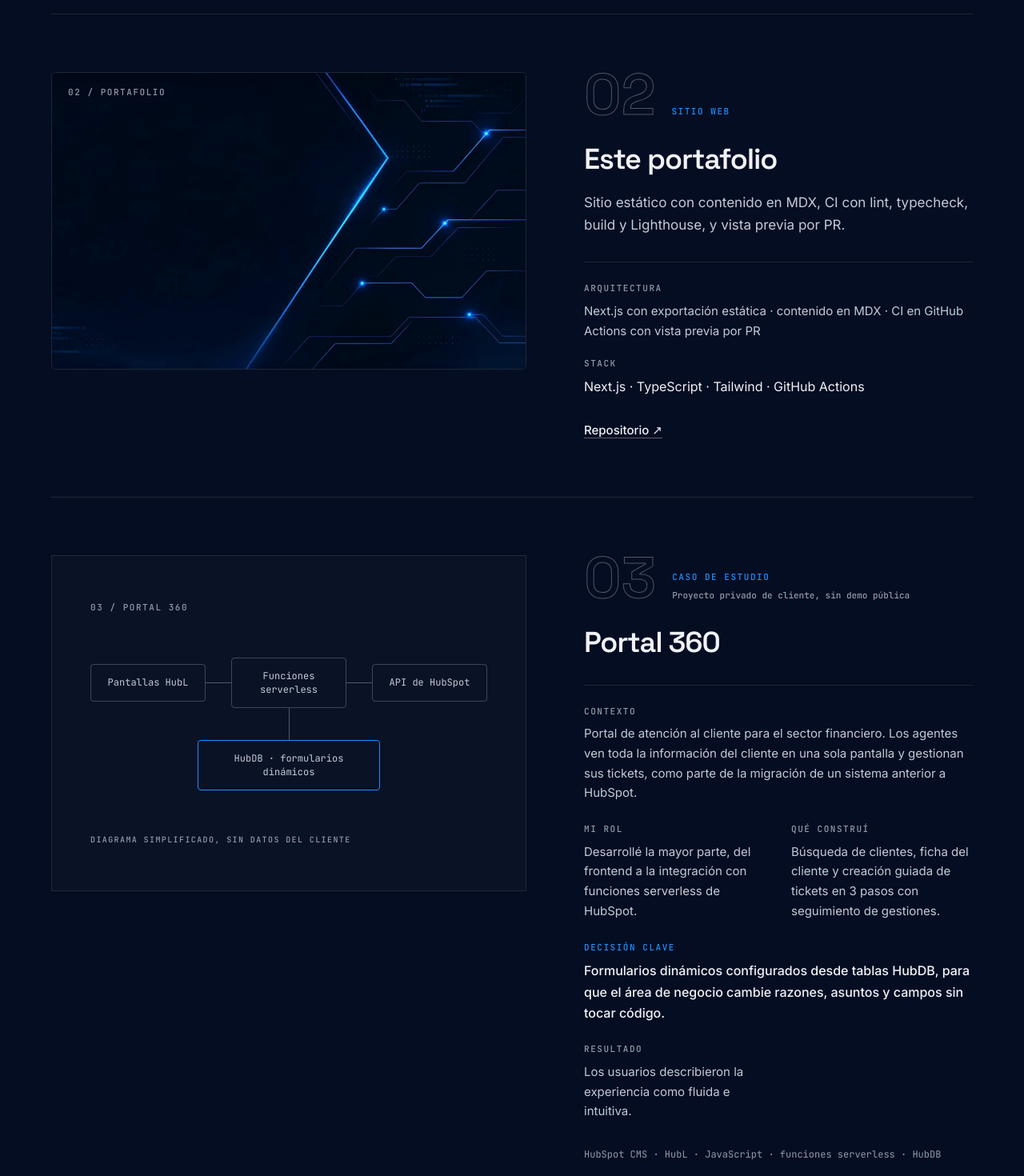
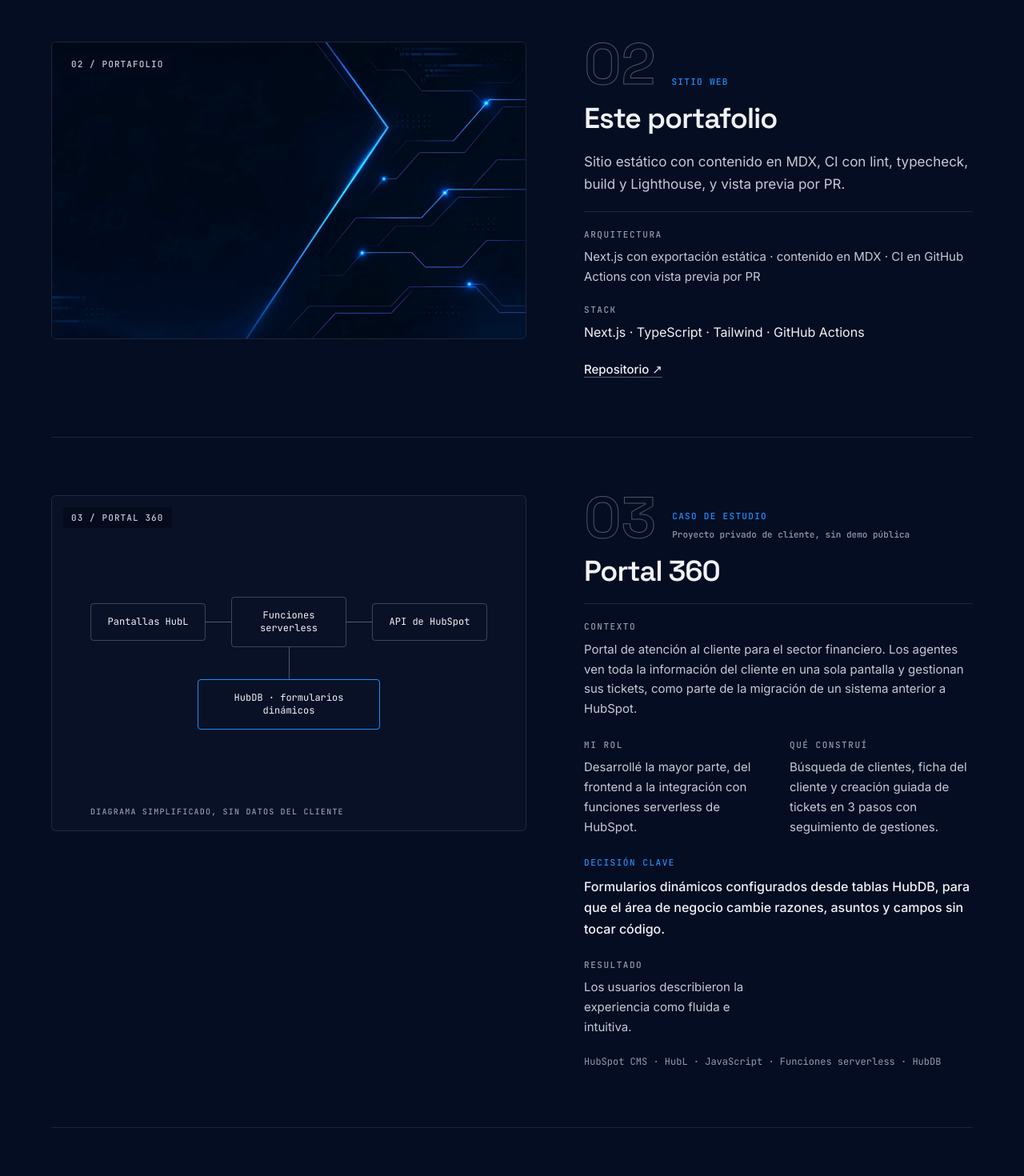
Before and after one commit to ottooniel/portafolio, a Next.js app: page / in a window 1280 px wide. Shown: the part 2920-4390 px from the top of the page at 80% size. Built offline with nearby package versions, Linux system fonts and the light colour scheme.

Commit message:
feat: ajustar filas de proyectos a las medidas de la maqueta

```diff
--- a/package.json
+++ b/package.json
@@ -11,7 +11,6 @@
   },
   "dependencies": {
     "@mdx-js/loader": "^3.1.1",
-    "@mdx-js/react": "^3.1.1",
     "@next/mdx": "16.4.6",
     "next": "16.4.6",
     "react": "19.3.1",
--- a/src/components/Fact.tsx
+++ b/src/components/Fact.tsx
@@ -12,16 +12,13 @@ export default function Fact({
   children: React.ReactNode;
 }) {
   return (
-    <div className={wide ? "col-span-2" : undefined}>
+    <div className={wide ? "sm:col-span-2" : undefined}>
       <dt
         className={`font-mono text-[11px] font-medium tracking-[0.14em] uppercase ${highlight ? "text-accent" : "text-text-muted"}`}
       >
         {label}
       </dt>
-      {/* Los valores se escriben en minúscula en el MDX; aquí abren la frase. */}
-      <dd
-        className={`mt-2 leading-[1.65] first-letter:uppercase ${highlight ? "text-base font-medium text-text" : "text-[15px]"}`}
-      >
+      <dd className={`mt-2 leading-[1.65] ${highlight ? "text-base font-medium text-text" : "text-[15px]"}`}>
         {children}
       </dd>
     </div>
--- a/src/components/FlowDiagram.tsx
+++ b/src/components/FlowDiagram.tsx
@@ -10,14 +10,14 @@ export default function FlowDiagram({
   emphasizeCenter?: boolean;
 }) {
   const [left, center, right] = nodes;
-  const node = "flex-1 basis-0 rounded-[4px] border px-2.5 py-3.5 text-center";
+  const node = "flex-1 basis-0 rounded-[4px] border px-1.5 py-3 text-center md:px-2.5 md:py-3.5";
   const connector = <span className="h-px w-3.5 shrink-0 bg-outline-num md:w-8" />;
 
   return (
     <div
       role="img"
       aria-label={`Diagrama: ${left}, ${center} y ${right} conectados en fila; ${center} se apoya en ${data}.`}
-      className="w-full font-mono text-[10px] leading-snug text-text-body md:text-xs"
+      className="w-full font-mono text-[10px] leading-snug text-text md:text-xs"
     >
       <div className="flex items-center">
         <span className={`${node} border-line-strong`}>{left}</span>
@@ -27,7 +27,7 @@ export default function FlowDiagram({
         <span className={`${node} border-line-strong`}>{right}</span>
       </div>
       <span className="mx-auto block h-7 w-px bg-outline-num md:h-10" />
-      <span className="mx-auto block w-[62%] rounded-[4px] border border-accent px-2.5 py-3.5 text-center md:w-[46%]">
+      <span className="mx-auto block w-[62%] rounded-[4px] border border-accent px-1.5 py-3 text-center md:w-[46%] md:px-2.5 md:py-3.5">
         {data}
       </span>
     </div>
--- a/src/components/ProjectRow.tsx
+++ b/src/components/ProjectRow.tsx
@@ -5,17 +5,27 @@ import FlowDiagram from "./FlowDiagram";
 import TextLink from "./TextLink";
 
 const monoLabel = "font-mono text-[11px] font-medium tracking-[0.14em] uppercase";
-const mediaTag = `absolute top-3 left-3 rounded-[3px] bg-bg/85 px-2 py-1 text-text-muted ${monoLabel}`;
+
+// Insignia sobre el medio, igual en el tráiler, la miniatura y los diagramas.
+function MediaBadge({ children }: { children: string }) {
+  return (
+    <span className="absolute top-3.5 left-3.5 rounded-[3px] bg-bg/85 px-2.5 py-[5px] font-mono text-[11px] font-medium tracking-[0.1em] text-text-body uppercase">
+      {children}
+    </span>
+  );
+}
 
 function Media({ meta }: { meta: ProjectMeta }) {
   const { media, mediaLabel } = meta;
 
   if (media.type === "diagram") {
     return (
-      <div className="flex min-h-[420px] flex-col justify-between gap-10 border border-line bg-white/2 px-5 py-8 md:px-12 md:py-14">
-        <p className={`text-text-muted ${monoLabel}`}>{mediaLabel}</p>
+      <div className="relative flex items-center rounded-[6px] border border-line bg-white/2 px-4 pt-10 pb-11 md:min-h-[420px] md:px-12 md:py-14">
+        <MediaBadge>{mediaLabel}</MediaBadge>
         <FlowDiagram nodes={media.nodes} data={media.data} emphasizeCenter={media.emphasizeCenter} />
-        <p className="font-mono text-[10px] font-medium tracking-[0.14em] text-text-muted uppercase">{diagramNote}</p>
+        <p className="absolute bottom-3.5 left-4 font-mono text-[9px] font-medium tracking-[0.1em] text-text-muted uppercase md:bottom-4 md:left-12 md:text-[10px] md:tracking-[0.12em]">
+          {diagramNote}
+        </p>
       </div>
     );
   }
@@ -37,7 +47,7 @@ function Media({ meta }: { meta: ProjectMeta }) {
           className="aspect-[16/10] w-full object-cover object-right"
         />
       )}
-      <span className={mediaTag}>{mediaLabel}</span>
+      <MediaBadge>{mediaLabel}</MediaBadge>
     </div>
   );
 }
@@ -49,19 +59,20 @@ export default function ProjectRow({ meta, children }: { meta: ProjectMeta; chil
   return (
     <article
       aria-labelledby={titleId}
-      className="group grid gap-10 border-t border-line py-[72px] lg:grid-cols-[55fr_45fr] lg:items-start lg:gap-12 xl:gap-[72px]"
+      className="group grid gap-[18px] border-t border-line py-12 md:gap-12 md:py-[72px] lg:grid-cols-[55fr_45fr] lg:items-start xl:gap-[72px]"
     >
       <Media meta={meta} />
 
-      <div>
-        <div className="flex items-end gap-5">
+      {/* Todos los bloques de la columna de texto van separados 20 px (18 en móvil). */}
+      <div className="flex flex-col gap-[18px] md:gap-5">
+        <div className="flex items-end gap-4 md:gap-5">
           <span
             aria-hidden="true"
-            className="text-outline font-display text-[56px] leading-[0.8] font-semibold md:text-7xl"
+            className="text-outline mt-1.5 font-display text-[56px] leading-[0.8] font-semibold md:mt-0 md:text-7xl"
           >
             {meta.number}
           </span>
-          <p className={`${monoLabel} text-accent`}>
+          <p className="font-mono text-[11px] leading-normal font-medium tracking-[0.12em] text-accent uppercase">
             {meta.tag}
             {meta.note && (
               <span className="mt-1.5 block tracking-normal normal-case text-text-muted">{meta.note}</span>
@@ -71,25 +82,25 @@ export default function ProjectRow({ meta, children }: { meta: ProjectMeta; chil
 
         <h3
           id={titleId}
-          className="mt-8 font-display text-[30px] leading-[1.1] font-semibold tracking-[-0.03em] text-text md:text-4xl"
+          className="font-display text-[30px] leading-[1.05] font-semibold tracking-[-0.03em] text-text md:text-4xl"
         >
           {meta.title}
         </h3>
 
         {meta.kind === "public" ? (
           <>
-            <div className="mt-5 text-base leading-[1.65] md:text-[17px]">{children}</div>
-            <dl className="mt-8 flex flex-col gap-5 border-t border-line pt-6">
+            <div className="text-base leading-[1.65] md:text-[17px]">{children}</div>
+            <dl className="flex flex-col gap-[18px] border-t border-line pt-[18px] md:gap-5 md:pt-5">
               <div>
                 <dt className={`text-text-muted ${monoLabel}`}>Arquitectura</dt>
                 <dd className="mt-2 text-[15px] leading-[1.65]">{meta.architecture.join(" · ")}</dd>
               </div>
               <div>
                 <dt className={`text-text-muted ${monoLabel}`}>Stack</dt>
-                <dd className="mt-2 text-base text-text">{stack}</dd>
+                <dd className="mt-2 text-[15px] text-text md:text-base">{stack}</dd>
               </div>
             </dl>
-            <div className="mt-8 flex flex-wrap gap-7">
+            <div className="flex flex-wrap gap-6 md:mt-1 md:gap-7">
               {meta.links.map((link) => (
                 <TextLink key={link.href} href={link.href} external>
                   {link.label}
@@ -99,8 +110,10 @@ export default function ProjectRow({ meta, children }: { meta: ProjectMeta; chil
           </>
         ) : (
           <>
-            <dl className="mt-8 grid grid-cols-2 gap-x-8 gap-y-6 border-t border-line pt-6">{children}</dl>
-            <p className="mt-8 font-mono text-xs leading-[1.65] text-text-muted">{stack}</p>
+            <dl className="grid gap-5 border-t border-line pt-[18px] sm:grid-cols-2 sm:gap-x-7 sm:gap-y-6 md:pt-5">
+              {children}
+            </dl>
+            <p className="font-mono text-xs leading-[1.7] text-text-muted">{stack}</p>
           </>
         )}
       </div>
--- a/src/content/projects/echo.mdx
+++ b/src/content/projects/echo.mdx
@@ -6,7 +6,7 @@ export const meta = {
   tag: "Juego arcade · Build&Play de Open2",
   media: { type: "trailer" },
   architecture: [
-    "bucle de juego con paso fijo a 60 Hz",
+    "Bucle de juego con paso fijo a 60 Hz",
     "render en Canvas 2D",
     "sonido generado con Web Audio",
   ],
--- a/src/content/projects/portal-360.mdx
+++ b/src/content/projects/portal-360.mdx
@@ -10,11 +10,11 @@ export const meta = {
     nodes: ["Pantallas HubL", "Funciones serverless", "API de HubSpot"],
     data: "HubDB · formularios dinámicos",
   },
-  stack: ["HubSpot CMS", "HubL", "JavaScript", "funciones serverless", "HubDB"],
+  stack: ["HubSpot CMS", "HubL", "JavaScript", "Funciones serverless", "HubDB"],
 };
 
-<Fact label="Contexto" wide>portal de atención al cliente para el sector financiero. Los agentes ven toda la información del cliente en una sola pantalla y gestionan sus tickets, como parte de la migración de un sistema anterior a HubSpot.</Fact>
-<Fact label="Mi rol">desarrollé la mayor parte, del frontend a la integración con funciones serverless de HubSpot.</Fact>
-<Fact label="Qué construí">búsqueda de clientes, ficha del cliente y creación guiada de tickets en 3 pasos con seguimiento de gestiones.</Fact>
-<Fact label="Decisión clave" wide highlight>formularios dinámicos configurados desde tablas HubDB, para que el área de negocio cambie razones, asuntos y campos sin tocar código.</Fact>
-<Fact label="Resultado">los usuarios describieron la experiencia como fluida e intuitiva.</Fact>
+<Fact label="Contexto" wide>Portal de atención al cliente para el sector financiero. Los agentes ven toda la información del cliente en una sola pantalla y gestionan sus tickets, como parte de la migración de un sistema anterior a HubSpot.</Fact>
+<Fact label="Mi rol">Desarrollé la mayor parte, del frontend a la integración con funciones serverless de HubSpot.</Fact>
+<Fact label="Qué construí">Búsqueda de clientes, ficha del cliente y creación guiada de tickets en 3 pasos con seguimiento de gestiones.</Fact>
+<Fact label="Decisión clave" wide highlight>Formularios dinámicos configurados desde tablas HubDB, para que el área de negocio cambie razones, asuntos y campos sin tocar código.</Fact>
+<Fact label="Resultado">Los usuarios describieron la experiencia como fluida e intuitiva.</Fact>
--- a/src/content/projects/portal-campo.mdx
+++ b/src/content/projects/portal-campo.mdx
@@ -14,8 +14,8 @@ export const meta = {
   stack: ["HubSpot CMS", "JavaScript", "APIs de Google", "HubDB"],
 };
 
-<Fact label="Contexto" wide>portal responsive de ventas y cobranza en campo.</Fact>
-<Fact label="Mi rol">desarrollé gran parte del portal.</Fact>
-<Fact label="Qué construí">agenda, planificación de visitas, formularios de visita y cobranza, cotizador de productos de crédito y administración de usuarios y roles.</Fact>
-<Fact label="Decisión clave" wide highlight>roles y permisos (vendedor, supervisor, administrador) administrados desde HubDB, con autenticación contra una API externa e integración con la API de HubSpot.</Fact>
+<Fact label="Contexto" wide>Portal responsive de ventas y cobranza en campo.</Fact>
+<Fact label="Mi rol">Desarrollé gran parte del portal.</Fact>
+<Fact label="Qué construí">Agenda, planificación de visitas, formularios de visita y cobranza, cotizador de productos de crédito y administración de usuarios y roles.</Fact>
+<Fact label="Decisión clave" wide highlight>Roles y permisos (vendedor, supervisor, administrador) administrados desde HubDB, con autenticación contra una API externa e integración con la API de HubSpot.</Fact>
 <Fact label="Integraciones">APIs de Google para ubicar clientes y sucursales en mapa y manejar rutas de visita.</Fact>
```
Also changed, not shown: 3 other files (tests, documents, lock files or other folders).
